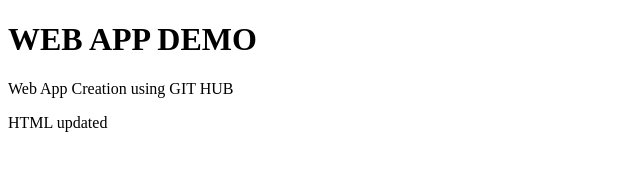
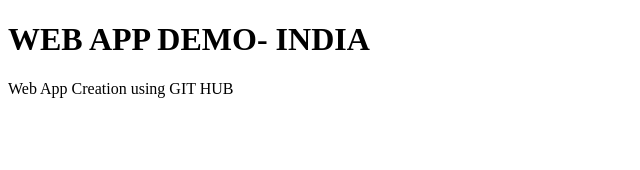
Before and after one commit to eguroos/WebappGuru, a plain HTML site: page index.html in a window 1280 px wide. Shown: the whole page, without its empty margins (0-640 px from the left). Drawn offline with Linux system fonts and the light colour scheme.

Commit message:
Update index.html

```diff
--- a/index.html
+++ b/index.html
@@ -2,9 +2,9 @@
 <html>
 <body>
 
-<h1>WEB APP DEMO</h1>
+<h1>WEB APP DEMO- INDIA</h1>
 <p>Web App Creation using GIT HUB </p>
-<p>HTML updated </p>
+
 
 </body>
 </html>
```
